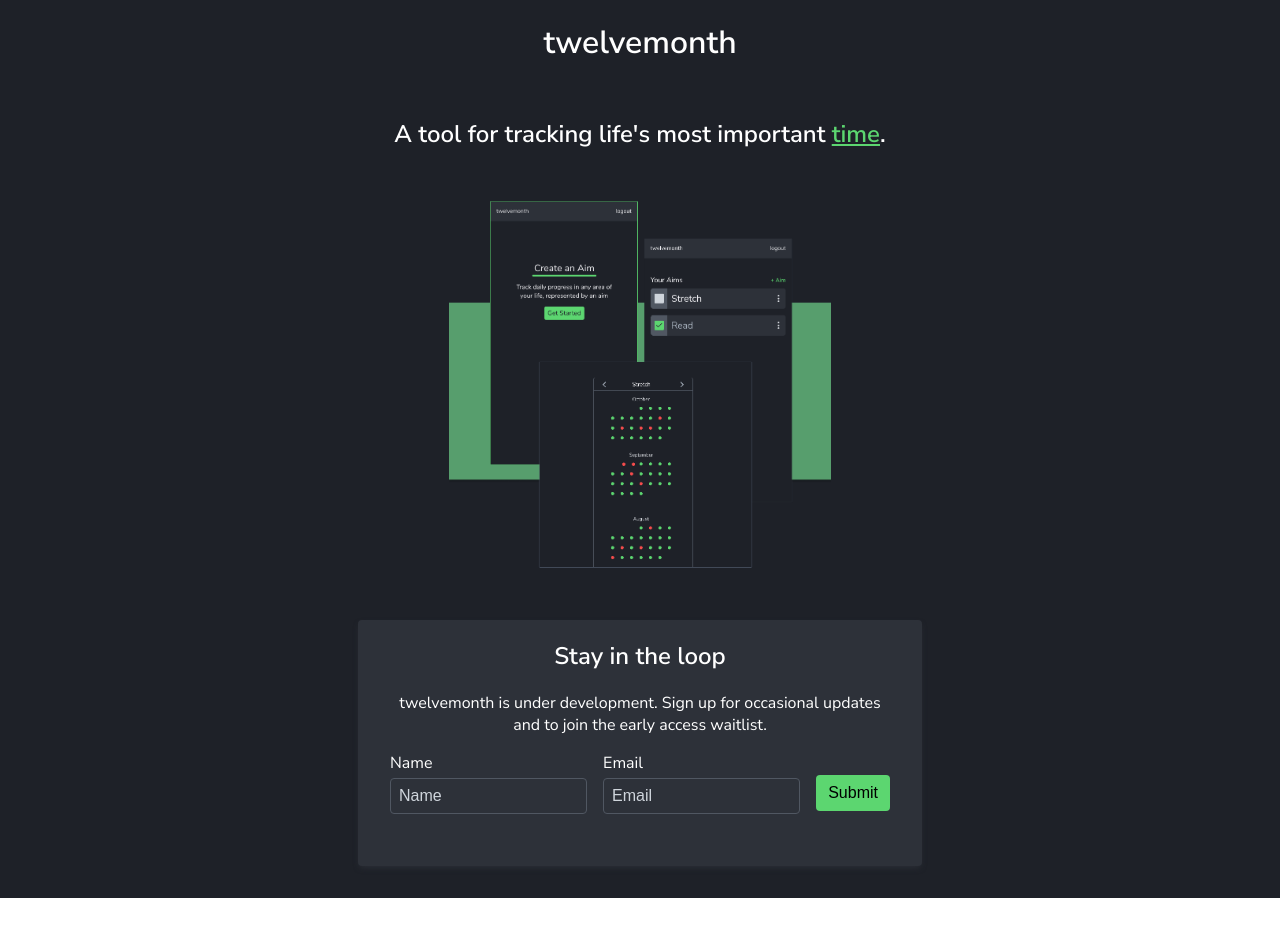
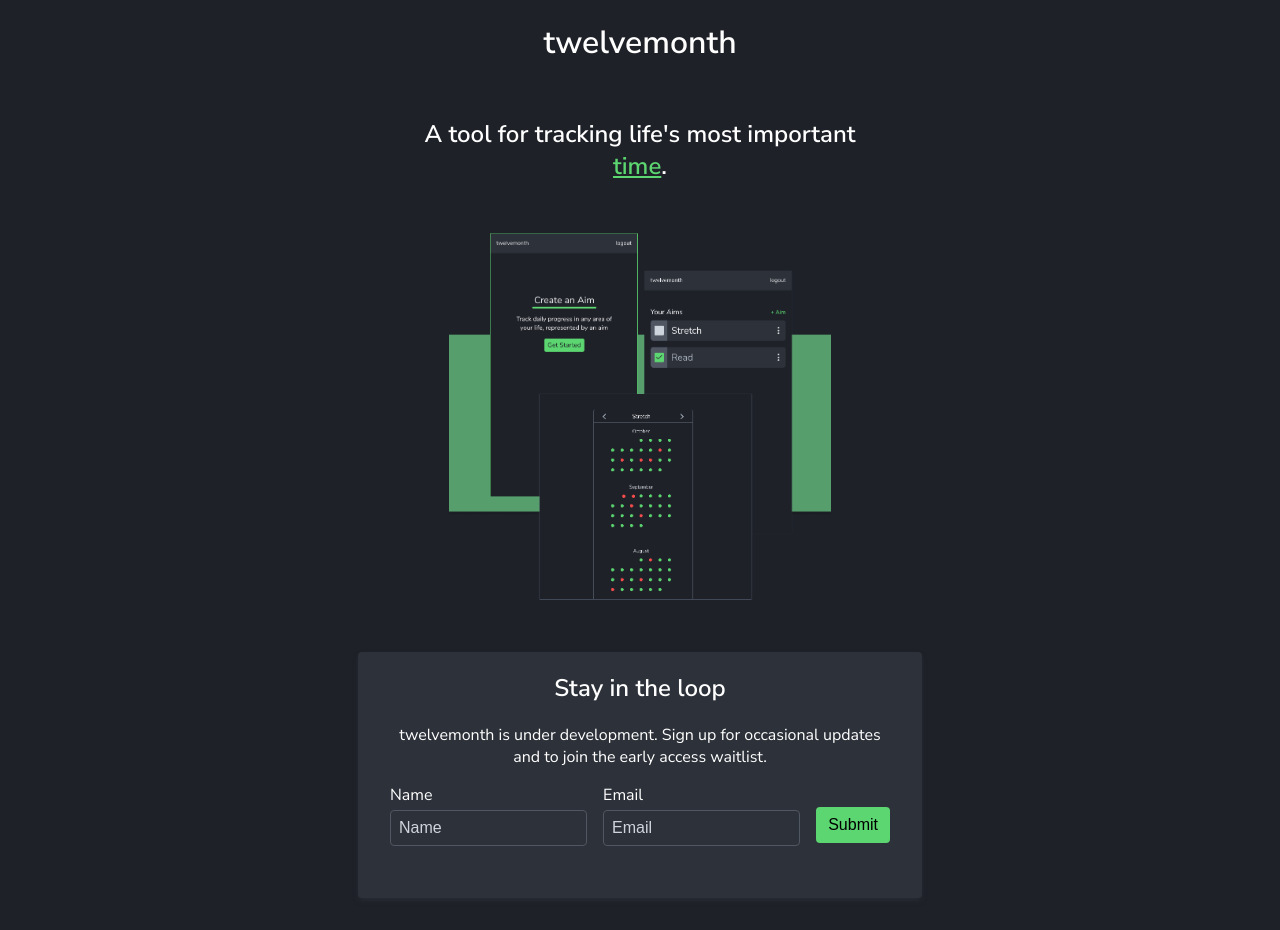
Before and after one commit to connorlindsey/aurora, a Next.js app in the folder client/: page / in a window 1280 px wide. Before the commit the page ends 898 px from the top, so only its background shows below. Built offline with nearby package versions, Linux system fonts and the light colour scheme.

Commit message:
Remove rate-limiter

```diff
--- a/client/pages/index.tsx
+++ b/client/pages/index.tsx
@@ -156,11 +156,11 @@ const Form = styled.form`
     :disabled {
       opacity: 0.5;
     }
-  }
 
-  @media screen and (max-width: 768px) {
-    flex-direction: column;
-    align-items: stretch;
+    @media screen and (max-width: 768px) {
+      flex-direction: column;
+      align-items: stretch;
+    }
   }
 `
 
@@ -194,7 +194,8 @@ const Headline = styled.h1`
 `
 const Tagline = styled.h2`
   text-align: center;
-  margin: 2rem 5rem;
+  margin: 2rem;
+  max-width: 450px;
 `
 
 const KeyWord = styled.span`
--- a/package.json
+++ /dev/null
@@ -1,5 +0,0 @@
-{
-  "dependencies": {
-    "express-rate-limit": "^5.1.3"
-  }
-}
```
Also changed, not shown: 2 other files (tests, documents, lock files or other folders).
